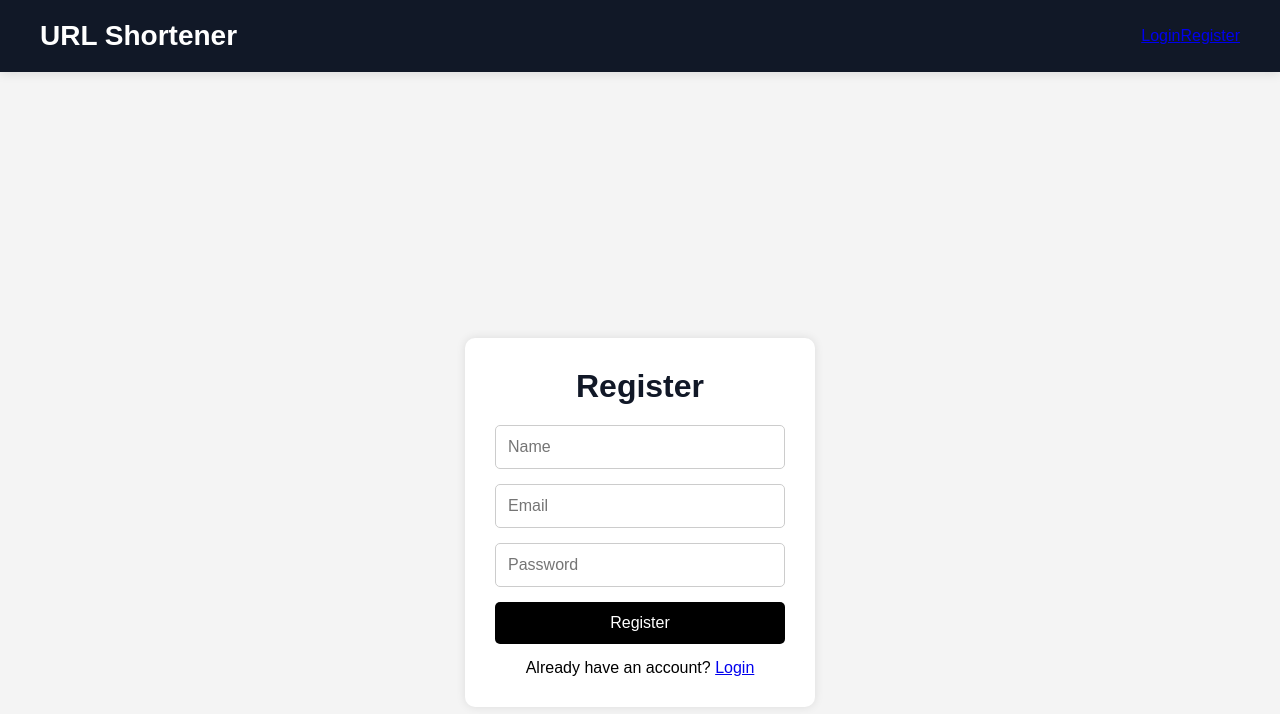
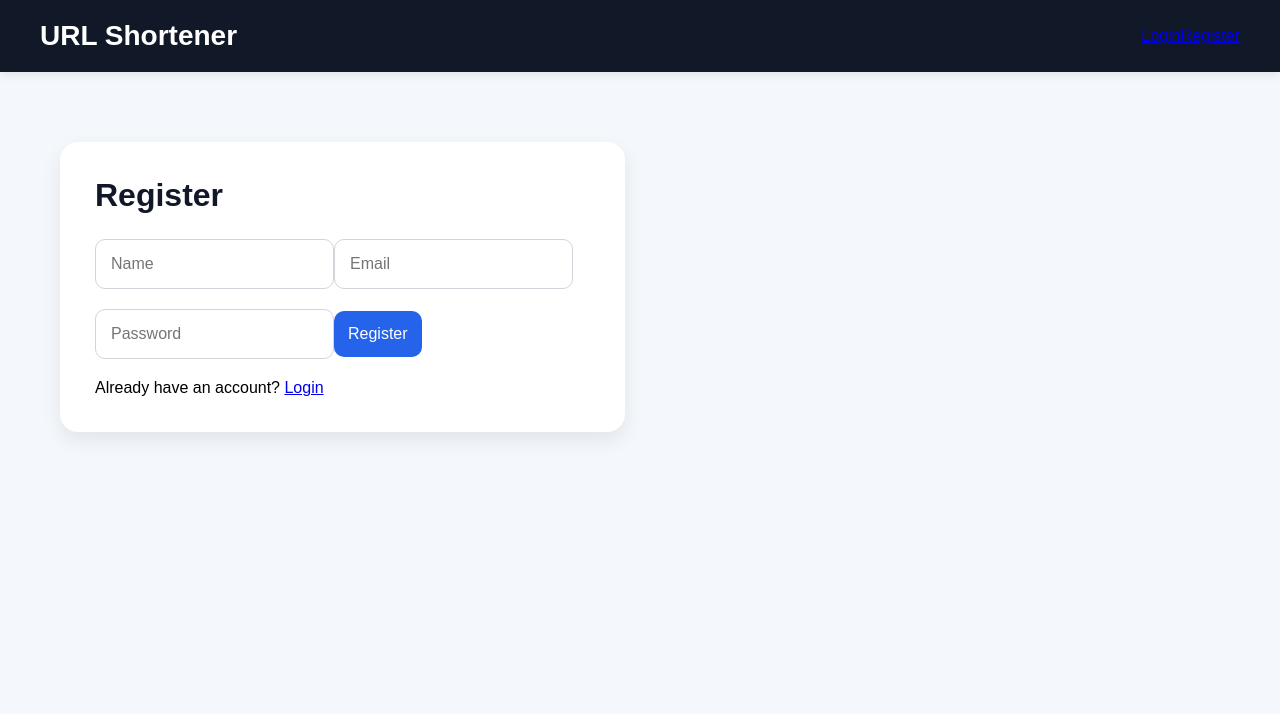
Before and after one commit to sangaviasokan-a/url-shortener-app, a React (Vite) app: page /register in a window 1280 px wide. Shown: the top 714 px of the page. Built offline with nearby package versions, Linux system fonts and the light colour scheme.

Commit message:
Added new feature

```diff
--- a/src/index.css
+++ b/src/index.css
@@ -356,70 +356,3 @@ body {
   font-weight: 600;
   margin-left: 5px;
 }
-* {
-  margin: 0;
-  padding: 0;
-  box-sizing: border-box;
-  font-family: Arial, sans-serif;
-}
-
-body {
-  background: #f4f4f4;
-}
-
-.container {
-  min-height: 100vh;
-  display: flex;
-  justify-content: center;
-  align-items: center;
-}
-
-.form {
-  background: white;
-  padding: 30px;
-  width: 350px;
-  border-radius: 10px;
-  box-shadow: 0 0 10px rgba(0,0,0,0.1);
-}
-
-.form h2 {
-  text-align: center;
-  margin-bottom: 20px;
-}
-
-.form input {
-  width: 100%;
-  padding: 12px;
-  margin-bottom: 15px;
-  border: 1px solid #ccc;
-  border-radius: 5px;
-}
-
-.form button {
-  width: 100%;
-  padding: 12px;
-  background: black;
-  color: white;
-  border: none;
-  border-radius: 5px;
-  cursor: pointer;
-}
-
-.form button:hover {
-  background: #333;
-}
-
-.form p {
-  text-align: center;
-  margin-top: 15px;
-}
-
-.result {
-  margin-top: 20px;
-  text-align: center;
-}
-
-.result a {
-  color: blue;
-  word-break: break-all;
-}
```
